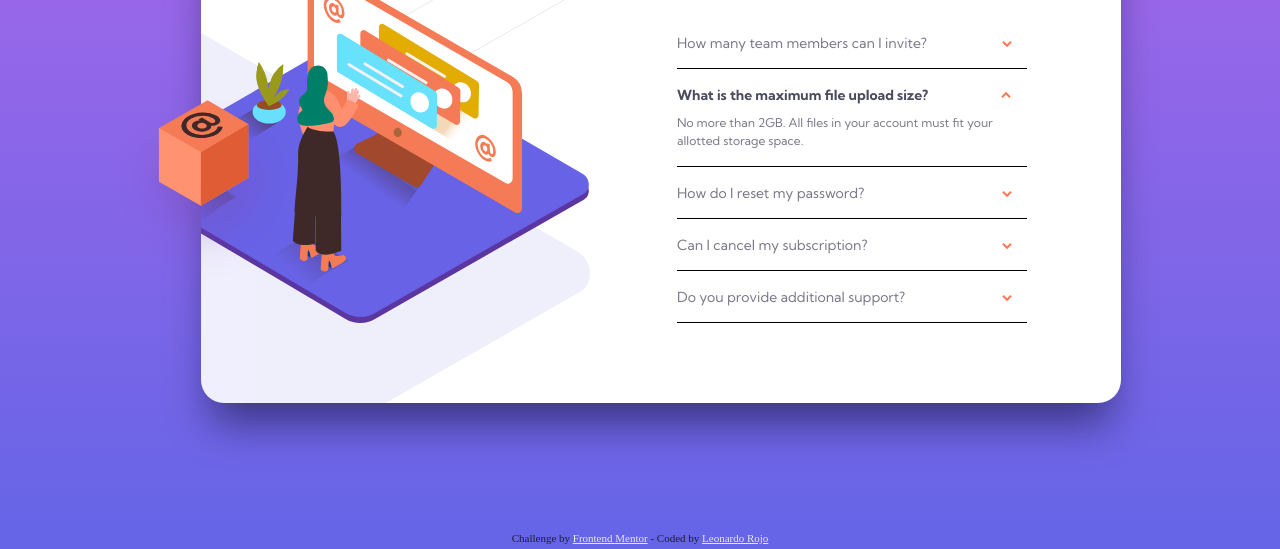
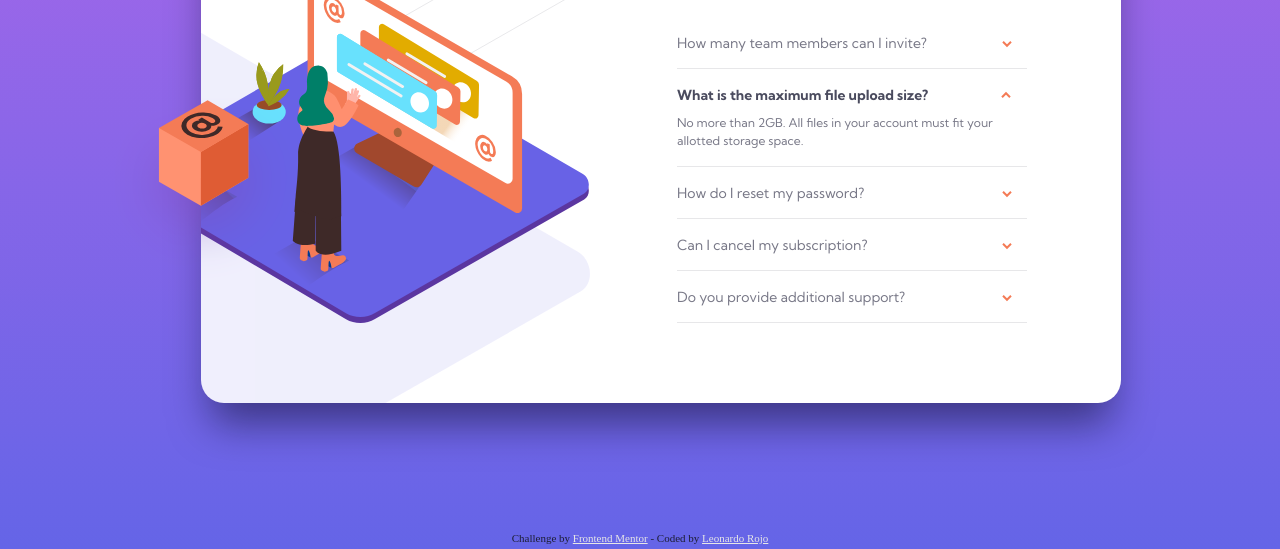
Before and after one commit to leoxr/FAQ-accordion-card, a plain HTML site: page index.html in a window 1280 px wide. Shown: the part 251-800 px from the top of the page. Drawn offline with Linux system fonts and the light colour scheme.

Commit message:
Update style.css

```diff
--- a/style.css
+++ b/style.css
@@ -69,7 +69,7 @@ main {
   grid-template-rows: fit-content;
   margin-left: 24px;
   margin-right: 23px;
-  border-bottom: 1px solid #000;
+  border-bottom: 1px solid hsl(240, 5%, 91%);
 }
 
 .faq__section {
```
